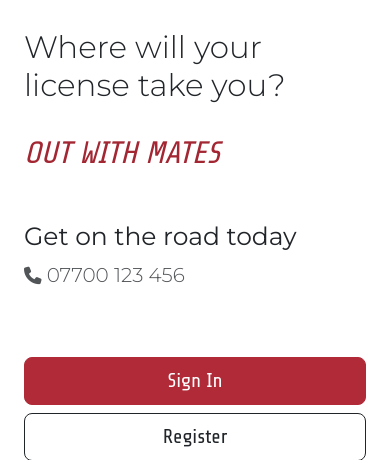
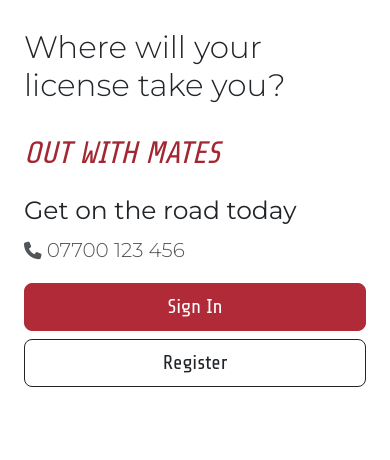
Before and after one commit to ozpc99/Jims-School-of-Motoring, a Django app: page / in a window 390 px wide. Shown: the part 337-797 px from the top of the page. Run offline with Django 3.2, Linux system fonts and the light colour scheme; some libraries are stand-ins or nearby versions.

Commit message:
Home Page Scroller- Remove white space on lg
Restructured code to remove white space between scroller and tagline when viewed on mobile.

```diff
--- a/home/templates/home/index.html
+++ b/home/templates/home/index.html
@@ -19,11 +19,11 @@
                 alt="Man driving car from rear view" style="transform: scaleX(-1);" loading="lazy">
         </div>
         <!-- Scroller -->
-        <div class="col-lg-6 d-flex flex-column justify-content-between scroller-container">
-            <div class="scroller-content display-5">
+        <div class="col-lg-6 d-flex flex-column justify-content-between">
+            <div class="display-5">
                 <span class="scroller-header">Where will your license take you?</span>
                 <!-- Scroller | Start -->
-                <div class="scroller-text my-4 py-4 d-sm-flex justify-content-md-start">
+                <div class="scroller-text mt-4 pt-4 d-sm-flex justify-content-md-start">
                     <span class="line">on a trip of a lifetime</span>
                     <span class="line">out with mates</span>
                     <span class="line">to the drive-thru</span>
@@ -31,7 +31,6 @@
                     <span class="line">to the countryside</span>
                     <span class="line">to work</span>
                     <span class="line">to college</span>
-                </div>
                 </div>
             </div>
             <!-- Scroller | End -->
@@ -43,7 +42,8 @@
                     <a class="phone-num" href="tel:07700123456">
                         <small><i class="fa-solid fa-phone"></i></small> 07700 123 456
                     </a>
-                <a href="{% url 'booking' %}" role="button" class="btn btn-sm btn-danger-secondary ms-3">Book Online</a>
+                    <a href="{% url 'booking' %}" role="button" class="btn btn-sm btn-danger-secondary ms-3">Book
+                        Online</a>
                 </span>
             </div>
             {% else %}
@@ -57,7 +57,8 @@
                 </span>
             </div>
             <div class="d-grid gap-2 d-md-flex justify-content-md-start mt-md-3">
-            <a href="{% url 'account_login' %}" role="button" class="btn btn-danger-secondary btn-lg px-4 me-md-2">Sign
+                <a href="{% url 'account_login' %}" role="button"
+                    class="btn btn-danger-secondary btn-lg px-4 me-md-2">Sign
                     In</a>
                 <a href="{% url 'account_signup' %}" role="button" class="btn btn-outline-dark btn-lg px-4">Register</a>
             </div>
```
Lines whose indentation alone changed are shown as unchanged.
